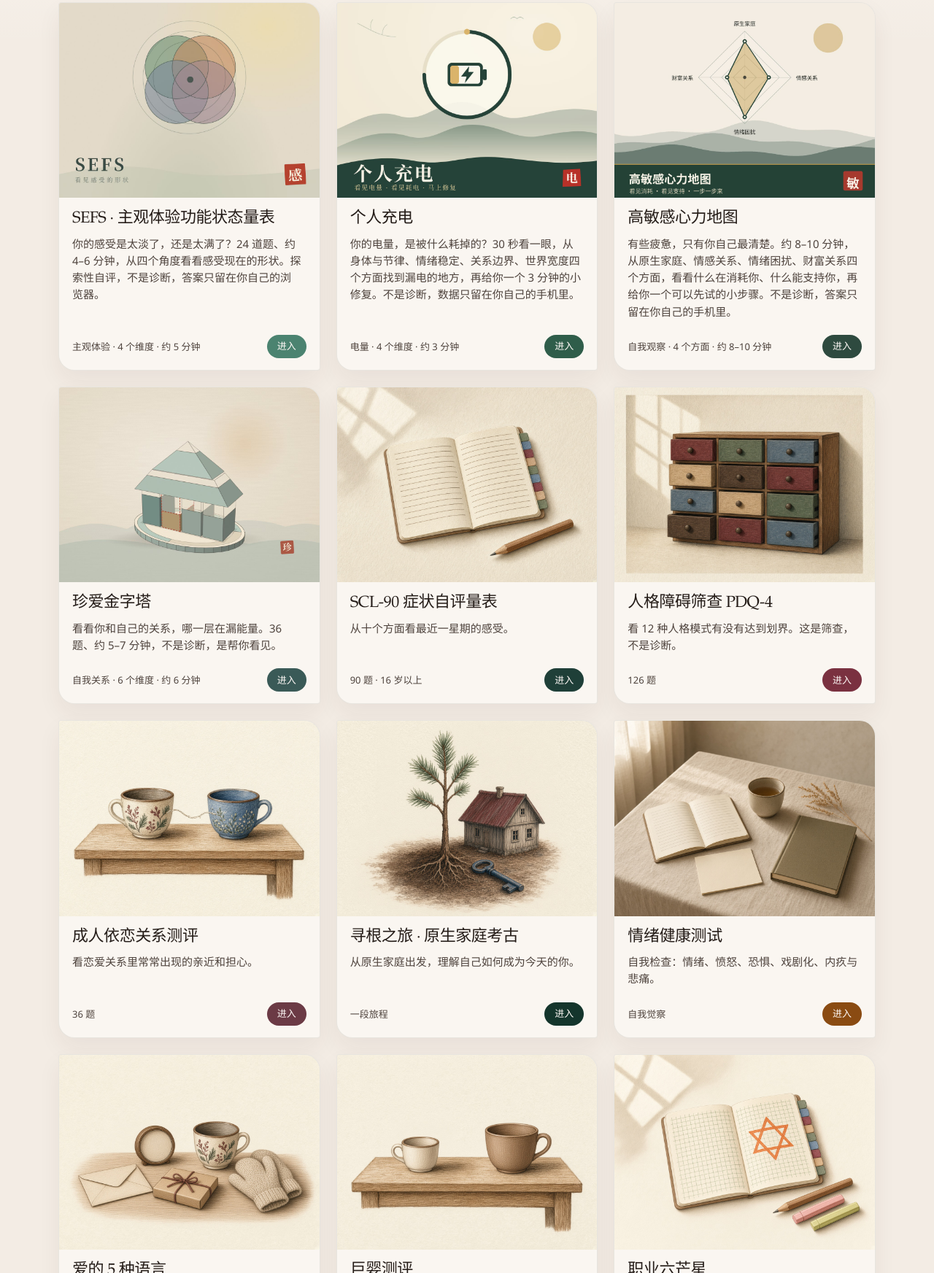
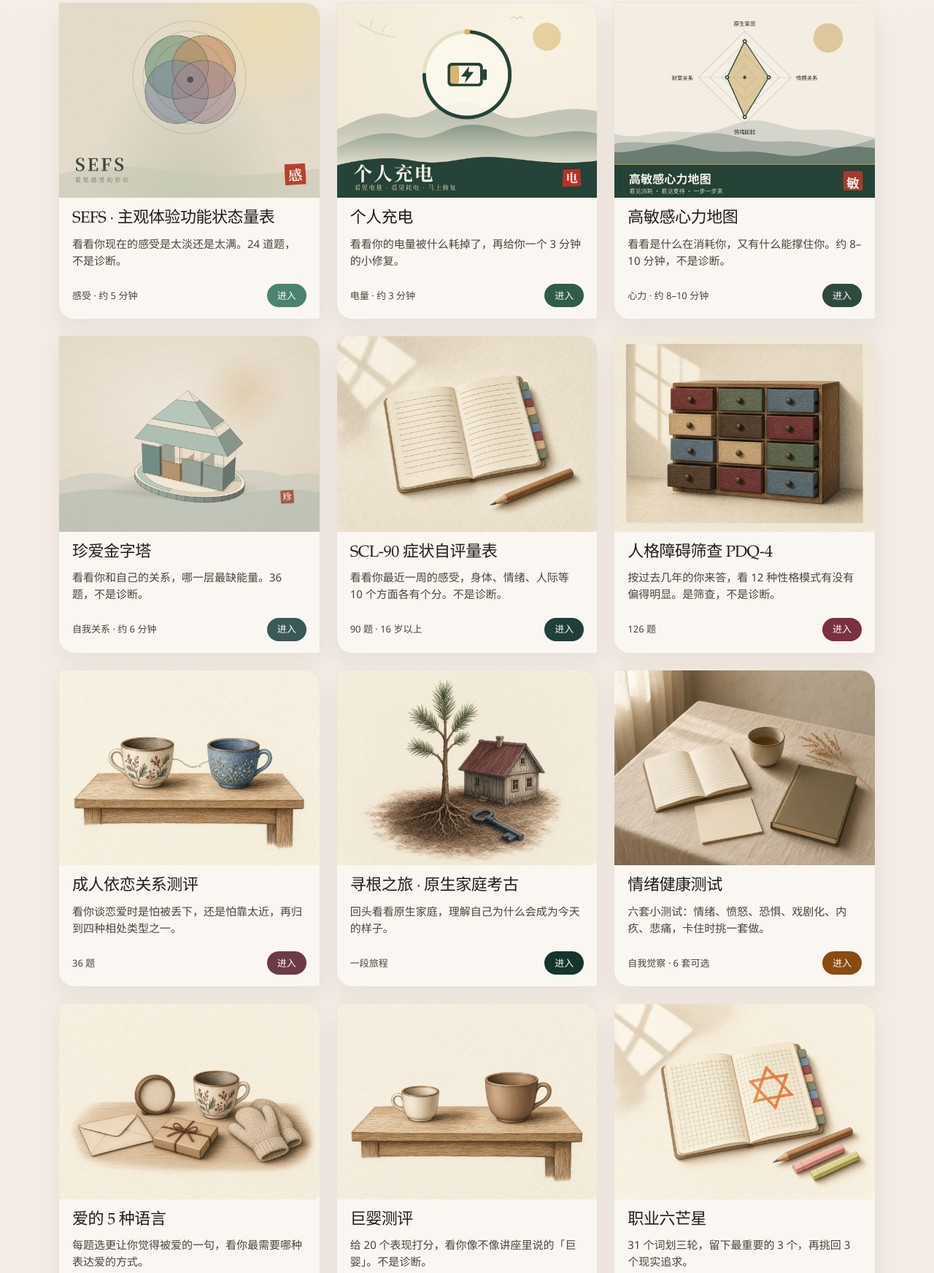
Before and after one commit to xiangshu3721/mindtest-web, a website: page index.html in a window 1280 px wide. Shown: the part 219-1964 px from the top of the page at 73% size. Drawn offline with Linux system fonts and the light colour scheme.

Commit message:
docs(首页): 12 张卡片简介精简成口语大白话（约 30–40 字），角标精简 (#13)

```diff
--- a/index.html
+++ b/index.html
@@ -28,8 +28,8 @@
             <img src="img/sefs.jpg" alt="" width="1152" height="864" />
             <span class="copy">
               <strong>SEFS · 主观体验功能状态量表</strong>
-              <span class="blurb">你的感受是太淡了，还是太满了？24 道题、约 4–6 分钟，从四个角度看看感受现在的形状。探索性自评，不是诊断，答案只留在你自己的浏览器。</span>
-              <span class="meta"><b>主观体验 · 4 个维度 · 约 5 分钟</b><em>进入</em></span>
+              <span class="blurb">看看你现在的感受是太淡还是太满。24 道题，不是诊断。</span>
+              <span class="meta"><b>感受 · 约 5 分钟</b><em>进入</em></span>
             </span>
           </a>
         </li>
@@ -39,8 +39,8 @@
             <img src="img/geren-chongdian.jpg?v=1" alt="" width="1152" height="864" />
             <span class="copy">
               <strong>个人充电</strong>
-              <span class="blurb">你的电量，是被什么耗掉的？30 秒看一眼，从身体与节律、情绪稳定、关系边界、世界宽度四个方面找到漏电的地方，再给你一个 3 分钟的小修复。不是诊断，数据只留在你自己的手机里。</span>
-              <span class="meta"><b>电量 · 4 个维度 · 约 3 分钟</b><em>进入</em></span>
+              <span class="blurb">看看你的电量被什么耗掉了，再给你一个 3 分钟的小修复。</span>
+              <span class="meta"><b>电量 · 约 3 分钟</b><em>进入</em></span>
             </span>
           </a>
         </li>
@@ -50,8 +50,8 @@
             <img src="img/sensitive-map.jpg?v=1" alt="" width="1152" height="864" />
             <span class="copy">
               <strong>高敏感心力地图</strong>
-              <span class="blurb">有些疲惫，只有你自己最清楚。约 8–10 分钟，从原生家庭、情感关系、情绪困扰、财富关系四个方面，看看什么在消耗你、什么能支持你，再给你一个可以先试的小步骤。不是诊断，答案只留在你自己的手机里。</span>
-              <span class="meta"><b>自我观察 · 4 个方面 · 约 8–10 分钟</b><em>进入</em></span>
+              <span class="blurb">看看是什么在消耗你，又有什么能撑住你。约 8–10 分钟，不是诊断。</span>
+              <span class="meta"><b>心力 · 约 8–10 分钟</b><em>进入</em></span>
             </span>
           </a>
         </li>
@@ -61,8 +61,8 @@
             <img src="img/zhenai.jpg" alt="" width="1152" height="864" />
             <span class="copy">
               <strong>珍爱金字塔</strong>
-              <span class="blurb">看看你和自己的关系，哪一层在漏能量。36 题、约 5–7 分钟，不是诊断，是帮你看见。</span>
-              <span class="meta"><b>自我关系 · 6 个维度 · 约 6 分钟</b><em>进入</em></span>
+              <span class="blurb">看看你和自己的关系，哪一层最缺能量。36 题，不是诊断。</span>
+              <span class="meta"><b>自我关系 · 约 6 分钟</b><em>进入</em></span>
             </span>
           </a>
         </li>
@@ -71,7 +71,7 @@
             <img src="img/scl90.jpg" alt="" width="1152" height="864" />
             <span class="copy">
               <strong>SCL-90 症状自评量表</strong>
-              <span class="blurb">从十个方面看最近一星期的感受。</span>
+              <span class="blurb">看看你最近一周的感受，身体、情绪、人际等 10 个方面各有个分。不是诊断。</span>
               <span class="meta"><b>90 题 · 16 岁以上</b><em>进入</em></span>
             </span>
           </a>
@@ -81,7 +81,7 @@
             <img src="img/pdq.jpg" alt="" width="1152" height="864" />
             <span class="copy">
               <strong>人格障碍筛查 PDQ-4</strong>
-              <span class="blurb">看 12 种人格模式有没有达到划界。这是筛查，不是诊断。</span>
+              <span class="blurb">按过去几年的你来答，看 12 种性格模式有没有偏得明显。是筛查，不是诊断。</span>
               <span class="meta"><b>126 题</b><em>进入</em></span>
             </span>
           </a>
@@ -91,7 +91,7 @@
             <img src="img/ecr.jpg" alt="" width="1152" height="864" />
             <span class="copy">
               <strong>成人依恋关系测评</strong>
-              <span class="blurb">看恋爱关系里常常出现的亲近和担心。</span>
+              <span class="blurb">看你谈恋爱时是怕被丢下，还是怕靠太近，再归到四种相处类型之一。</span>
               <span class="meta"><b>36 题</b><em>进入</em></span>
             </span>
           </a>
@@ -101,7 +101,7 @@
             <img src="img/roots.jpg" alt="" width="1152" height="864" />
             <span class="copy">
               <strong>寻根之旅 · 原生家庭考古</strong>
-              <span class="blurb">从原生家庭出发，理解自己如何成为今天的你。</span>
+              <span class="blurb">回头看看原生家庭，理解自己为什么会成为今天的样子。</span>
               <span class="meta"><b>一段旅程</b><em>进入</em></span>
             </span>
           </a>
@@ -113,8 +113,8 @@
             <img src="img/beattie.jpg" alt="" width="1152" height="864" />
             <span class="copy">
               <strong>情绪健康测试</strong>
-              <span class="blurb">自我检查：情绪、愤怒、恐惧、戏剧化、内疚与悲痛。</span>
-              <span class="meta"><b>自我觉察</b><em>进入</em></span>
+              <span class="blurb">六套小测试：情绪、愤怒、恐惧、戏剧化、内疚、悲痛，卡住时挑一套做。</span>
+              <span class="meta"><b>自我觉察 · 6 套可选</b><em>进入</em></span>
             </span>
           </a>
         </li>
@@ -123,7 +123,7 @@
             <img src="img/loves.jpg" alt="" width="1152" height="864" />
             <span class="copy">
               <strong>爱的 5 种语言</strong>
-              <span class="blurb">每一题两句话，选出更接近「这样我会觉得被爱」的一句。</span>
+              <span class="blurb">每题选更让你觉得被爱的一句，看你最需要哪种表达爱的方式。</span>
               <span class="meta"><b>30 题</b><em>进入</em></span>
             </span>
           </a>
@@ -134,7 +134,7 @@
             <img src="img/juying.jpg" alt="" width="1152" height="864" />
             <span class="copy">
               <strong>巨婴测评</strong>
-              <span class="blurb">20 项从 0 到 5 打分，对照讲座里的巨婴特质，不是诊断。</span>
+              <span class="blurb">给 20 个表现打分，看你像不像讲座里说的「巨婴」。不是诊断。</span>
               <span class="meta"><b>20 题</b><em>进入</em></span>
             </span>
           </a>
@@ -144,7 +144,7 @@
             <img src="img/star.jpg" alt="" width="1152" height="864" />
             <span class="copy">
               <strong>职业六芒星</strong>
-              <span class="blurb">划掉没那么要紧的词，留下底层动力，再捡回现实追求。</span>
+              <span class="blurb">31 个词划三轮，留下最重要的 3 个，再挑回 3 个现实追求。</span>
               <span class="meta"><b>31 个词</b><em>进入</em></span>
             </span>
           </a>
```
Also changed, not shown: PRODUCT.md (+1 -1 lines).
